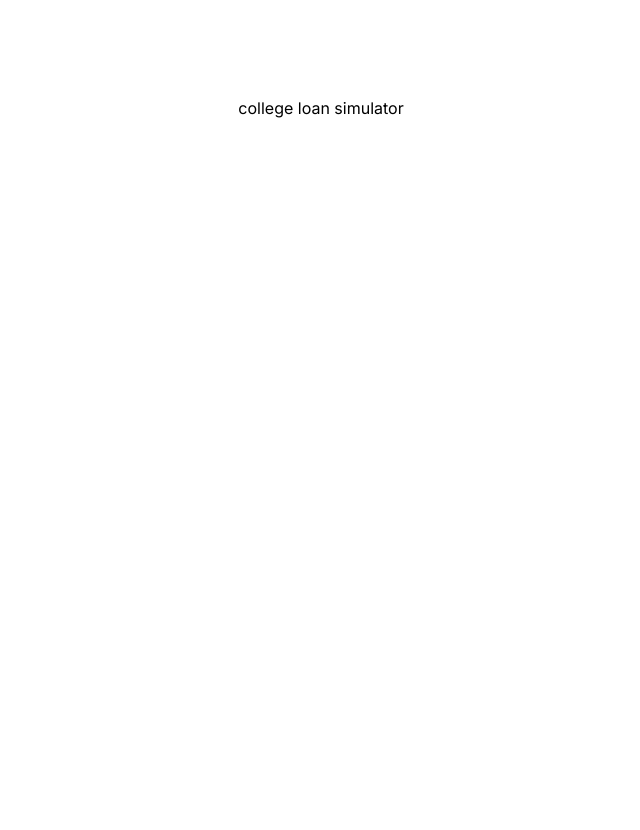
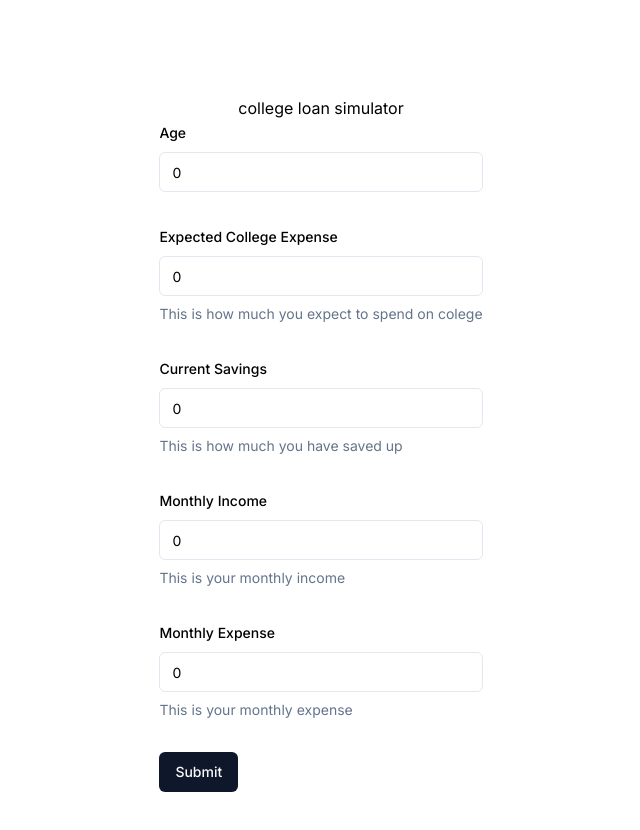
Before and after one commit to Jae7777/credit-debt-simulator, a Next.js app in the folder credit-debt-simulator/: page / in a window 1280 px wide. Shown: the top 830 px of the page, without its empty margins (319-959 px from the left). Before the commit the page ends 800 px from the top, so only its background shows below. Built offline with nearby package versions, Linux system fonts and the light colour scheme.

Commit message:
form draft

```diff
--- a/credit-debt-simulator/app/page.tsx
+++ b/credit-debt-simulator/app/page.tsx
@@ -1,12 +1,13 @@
 import Image from "next/image";
 import { Button } from "@/components/ui/button"
+import InputForm from "@/components/InputForm";
 
 
 export default function Home() {
   return (
     <main className="flex min-h-screen flex-col items-center justify-between p-24">
      college loan simulator
-
+      <InputForm />
 
     </main>
   );
--- /dev/null
+++ b/credit-debt-simulator/components/InputForm.tsx
@@ -0,0 +1,129 @@
+"use client"
+
+import { z } from "zod"
+import { zodResolver } from "@hookform/resolvers/zod"
+import { useForm } from "react-hook-form"
+import { Button } from "@/components/ui/button"
+import {
+  Form,
+  FormControl,
+  FormDescription,
+  FormField,
+  FormItem,
+  FormLabel,
+  FormMessage,
+} from "@/components/ui/form"
+import { Input } from "@/components/ui/input"
+
+const formSchema = z.object({
+  age: z.number().int().nonnegative(),
+  expectedCollegeExpense: z.number().int().nonnegative(),
+  currentSavings: z.number().int().nonnegative(),
+  monthlyIncome: z.number().int().nonnegative(),
+  monthlyExpense: z.number().int().nonnegative(),
+})
+
+
+const InputForm = () => {
+  const form = useForm<z.infer<typeof formSchema>>({
+    resolver: zodResolver(formSchema),
+    defaultValues: {
+      age: 0,
+      expectedCollegeExpense: 0,
+      currentSavings: 0,
+      monthlyIncome: 0,
+      monthlyExpense: 0,
+    }
+  })
+
+  function onSubmit(values: z.infer<typeof formSchema>) {
+    console.log(values)
+  }
+
+  return (
+    <Form {...form}>
+      <form onSubmit={form.handleSubmit(onSubmit)} className="space-y-8">
+        <FormField
+          control={form.control}
+          name="age"
+          render={({ field }) => (
+            <FormItem>
+              <FormLabel>Age</FormLabel>
+              <FormControl>
+                <Input placeholder="shadcn" {...field} />
+              </FormControl>
+              <FormMessage />
+            </FormItem>
+          )}
+        />
+        <FormField
+          control={form.control}
+          name="expectedCollegeExpense"
+          render={({ field }) => (
+            <FormItem>
+              <FormLabel>Expected College Expense</FormLabel>
+              <FormControl>
+                <Input placeholder="shadcn" {...field} />
+              </FormControl>
+              <FormDescription>
+                This is how much you expect to spend on colege
+              </FormDescription>
+              <FormMessage />
+            </FormItem>
+          )}
+        />
+        <FormField
+          control={form.control}
+          name="currentSavings"
+          render={({ field }) => (
+            <FormItem>
+              <FormLabel>Current Savings</FormLabel>
+              <FormControl>
+                <Input placeholder="shadcn" {...field} />
+              </FormControl>
+              <FormDescription>
+                This is how much you have saved up
+              </FormDescription>
+              <FormMessage />
+            </FormItem>
+          )}
+        />
+        <FormField
+          control={form.control}
+          name="monthlyIncome"
+          render={({ field }) => (
+            <FormItem>
+              <FormLabel>Monthly Income</FormLabel>
+              <FormControl>
+                <Input placeholder="shadcn" {...field} />
+              </FormControl>
+              <FormDescription>
+                This is your monthly income
+              </FormDescription>
+              <FormMessage />
+            </FormItem>
+          )}
+        />
+        <FormField
+          control={form.control}
+          name="monthlyExpense"
+          render={({ field }) => (
+            <FormItem>
+              <FormLabel>Monthly Expense</FormLabel>
+              <FormControl>
+                <Input placeholder="shadcn" {...field} />
+              </FormControl>
+              <FormDescription>
+                This is your monthly expense
+              </FormDescription>
+              <FormMessage />
+            </FormItem>
+          )}
+        />
+        <Button type="submit">Submit</Button>
+      </form>
+    </Form>
+  )
+}
+
+export default InputForm;
```
